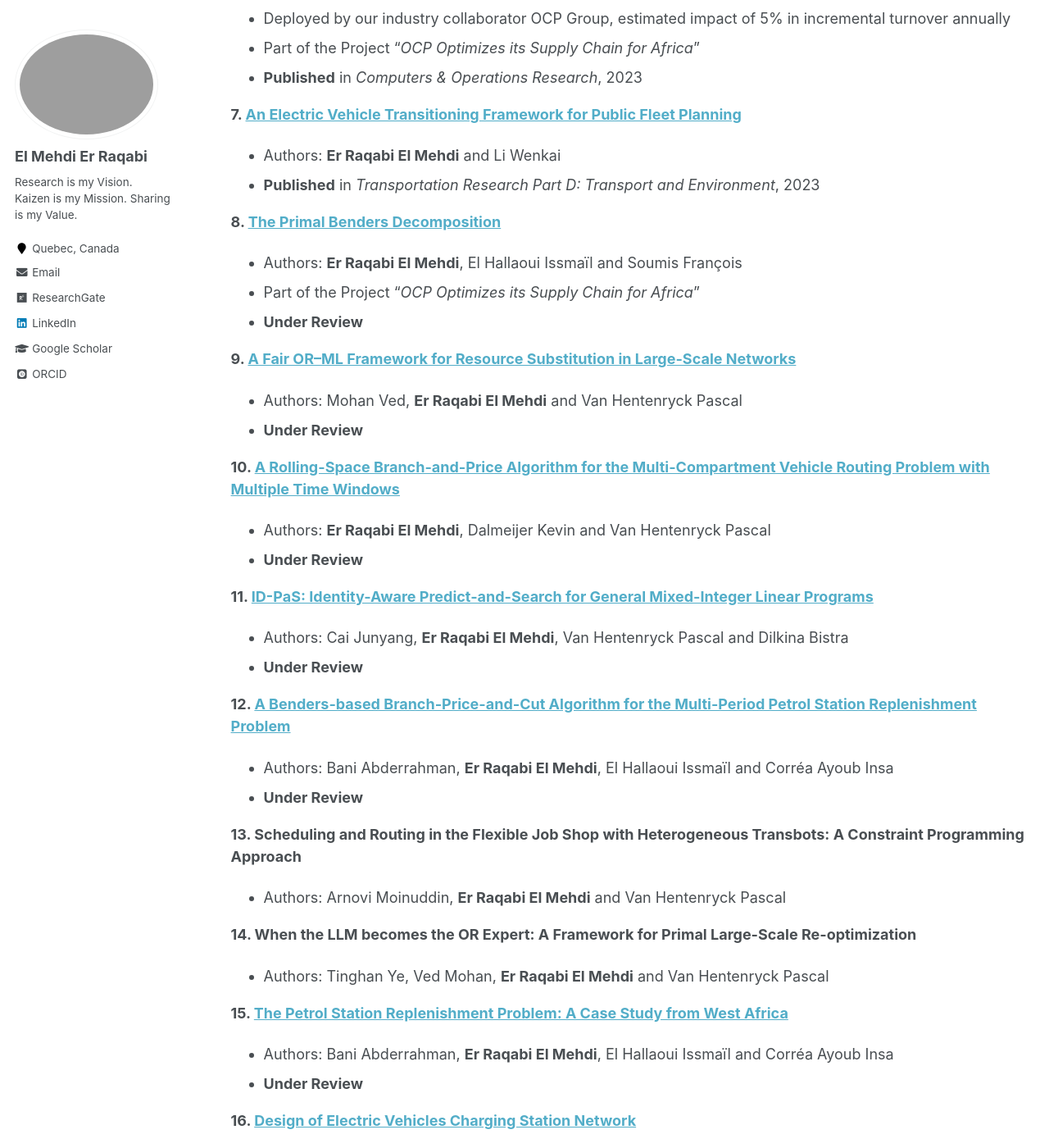
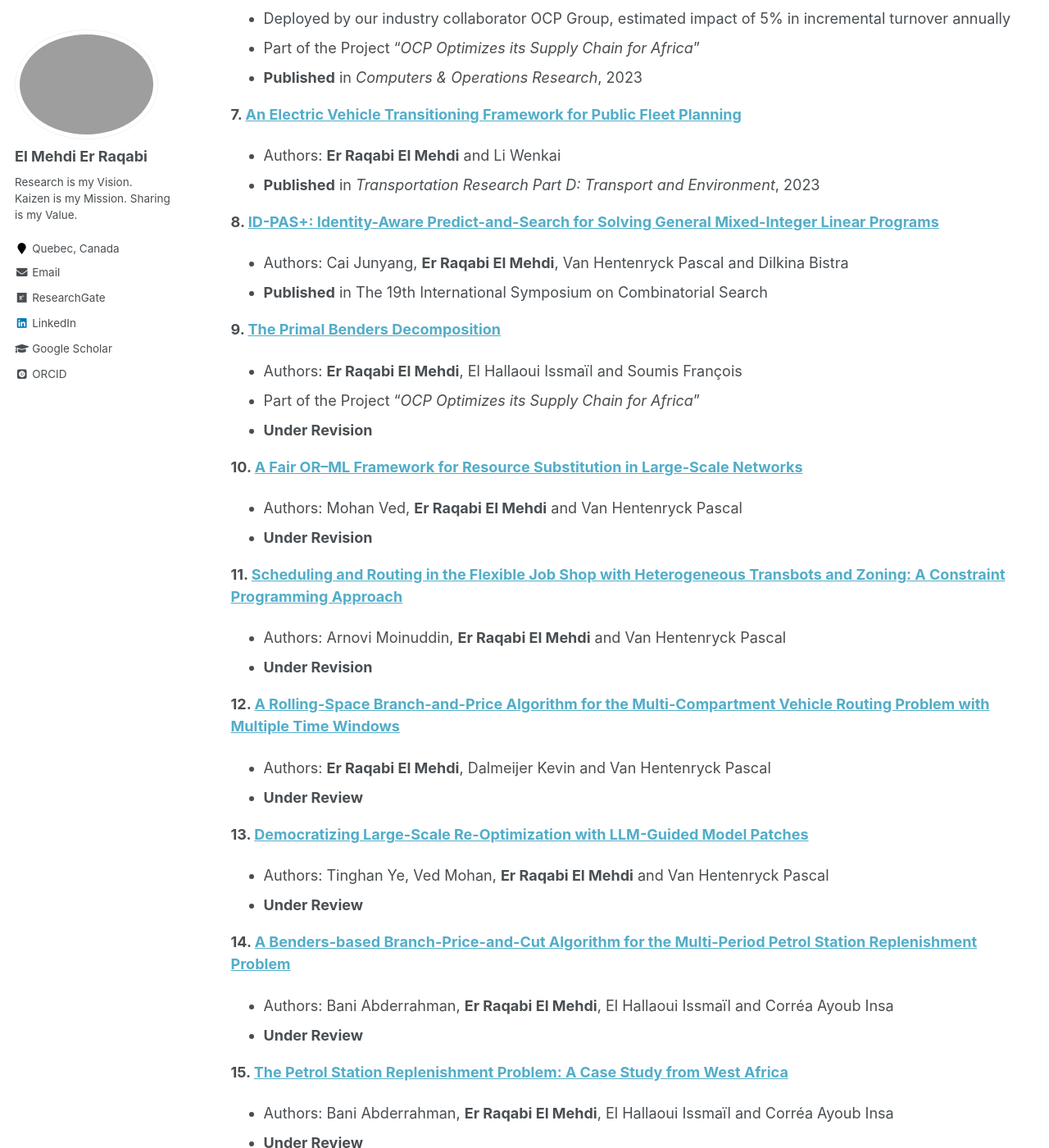
Before and after one commit to RqbMedi/rqbmedi.github.io, a Jekyll site: the page built from _pages/publications.md, in a window 1280 px wide and 1400 px high, scrolled down 1423 px. Shown: the whole window at 82% size. Built offline with Jekyll 4.4.1, drawn with Linux system fonts in a browser that asks for light colours; some web fonts are replaced; some of the changed text lies outside the part shown.

Commit message:
Update publications.md

```diff
--- a/_pages/publications.md
+++ b/_pages/publications.md
@@ -48,32 +48,34 @@ Published & Under Review
  - Authors: **Er Raqabi El Mehdi** and Li Wenkai
  - **Published** in *Transportation Research Part D: Transport and Environment*, 2023
 
-**8. [The Primal Benders Decomposition](https://www.gerad.ca/en/papers/G-2023-27)**
+**8. [ID-PAS+: Identity-Aware Predict-and-Search for Solving General Mixed-Integer Linear Programs](https://arxiv.org/abs/2512.10211)**
+ - Authors: Cai Junyang, **Er Raqabi El Mehdi**, Van Hentenryck Pascal and Dilkina Bistra
+ - **Published** in The 19th International Symposium on Combinatorial Search
+
+**9. [The Primal Benders Decomposition](https://www.gerad.ca/en/papers/G-2023-27)**
  - Authors: **Er Raqabi El Mehdi**, El Hallaoui Issmaïl and Soumis François
  - Part of the Project "*OCP Optimizes its Supply Chain for Africa*"
- - **Under Review**
+ - **Under Revision**
 
-**9. [A Fair OR–ML Framework for Resource Substitution in Large-Scale Networks](https://arxiv.org/abs/2511.18269)**
+**10. [A Fair OR–ML Framework for Resource Substitution in Large-Scale Networks](https://arxiv.org/abs/2511.18269)**
  - Authors: Mohan Ved, **Er Raqabi El Mehdi** and Van Hentenryck Pascal
- - **Under Review**
+ - **Under Revision**
 
-**10. [A Rolling-Space Branch-and-Price Algorithm for the Multi-Compartment Vehicle Routing Problem with Multiple Time Windows](https://arxiv.org/abs/2601.16194)**
+**11. [Scheduling and Routing in the Flexible Job Shop with Heterogeneous Transbots and Zoning: A Constraint Programming Approach](https://arxiv.org/abs/2604.24483)**
+ - Authors: Arnovi Moinuddin, **Er Raqabi El Mehdi** and Van Hentenryck Pascal
+ - **Under Revision**
+
+**12. [A Rolling-Space Branch-and-Price Algorithm for the Multi-Compartment Vehicle Routing Problem with Multiple Time Windows](https://arxiv.org/abs/2601.16194)**
  - Authors: **Er Raqabi El Mehdi**, Dalmeijer Kevin and Van Hentenryck Pascal
  - **Under Review**
 
-**11. [ID-PaS: Identity-Aware Predict-and-Search for General Mixed-Integer Linear Programs](https://arxiv.org/abs/2512.10211)**
- - Authors: Cai Junyang, **Er Raqabi El Mehdi**, Van Hentenryck Pascal and Dilkina Bistra
+**13. [Democratizing Large-Scale Re-Optimization with LLM-Guided Model Patches](https://arxiv.org/abs/2605.18692)**
+ - Authors: Tinghan Ye, Ved Mohan, **Er Raqabi El Mehdi** and Van Hentenryck Pascal
  - **Under Review**
 
-**12. [A Benders-based Branch-Price-and-Cut Algorithm for the Multi-Period Petrol Station Replenishment Problem](https://www.gerad.ca/en/papers/G-2024-18)**
+**14. [A Benders-based Branch-Price-and-Cut Algorithm for the Multi-Period Petrol Station Replenishment Problem](https://www.gerad.ca/en/papers/G-2024-18)**
  - Authors: Bani Abderrahman, **Er Raqabi El Mehdi**, El Hallaoui Issmaïl and Corréa Ayoub Insa
  - **Under Review**
-
-**13. Scheduling and Routing in the Flexible Job Shop with Heterogeneous Transbots: A Constraint Programming Approach**
- - Authors: Arnovi Moinuddin, **Er Raqabi El Mehdi** and Van Hentenryck Pascal
-
-**14. When the LLM becomes the OR Expert: A Framework for Primal Large-Scale Re-optimization**
- - Authors: Tinghan Ye, Ved Mohan, **Er Raqabi El Mehdi** and Van Hentenryck Pascal
 
 **15. [The Petrol Station Replenishment Problem: A Case Study from West Africa](https://www.gerad.ca/en/papers/G-2024-19)**
  - Authors: Bani Abderrahman, **Er Raqabi El Mehdi**, El Hallaoui Issmaïl and Corréa Ayoub Insa
@@ -86,11 +88,11 @@ Published & Under Review
 Working Papers
 ------
 
-**17. Fusing Backdoors, Machine Learning, and Optimization for Large-Scale Parametric Mixed-Integer Programs**
+**17. [The Proxy Benders Decomposition](https://arxiv.org/abs/2606.07403)**
+ - Authors: Changkun Guan, **Er Raqabi El Mehdi**, Tanneau Mathieu and Van Hentenryck Pascal
+
+**18. Fusing Backdoors, Machine Learning, and Optimization for Large-Scale Parametric Mixed-Integer Programs**
  - Authors: **Er Raqabi El Mehdi** and Van Hentenryck Pascal
-
-**18. The Proxy Benders Decomposition**
- - Authors: Changkun Guan, **Er Raqabi El Mehdi**, Tanneau Mathieu and Van Hentenryck Pascal
 
 **19. Contextual Adaptive Large Neighborhood Search for the Last-Mile Pickup and Delivery Problem with Freshness Constraints**
  - Authors: Maazouz Dina, Ouzineb Mohamed and **Er Raqabi El Mehdi**
```
Also changed, not shown: other parts of _pages/publications.md (+1 -1 lines).
